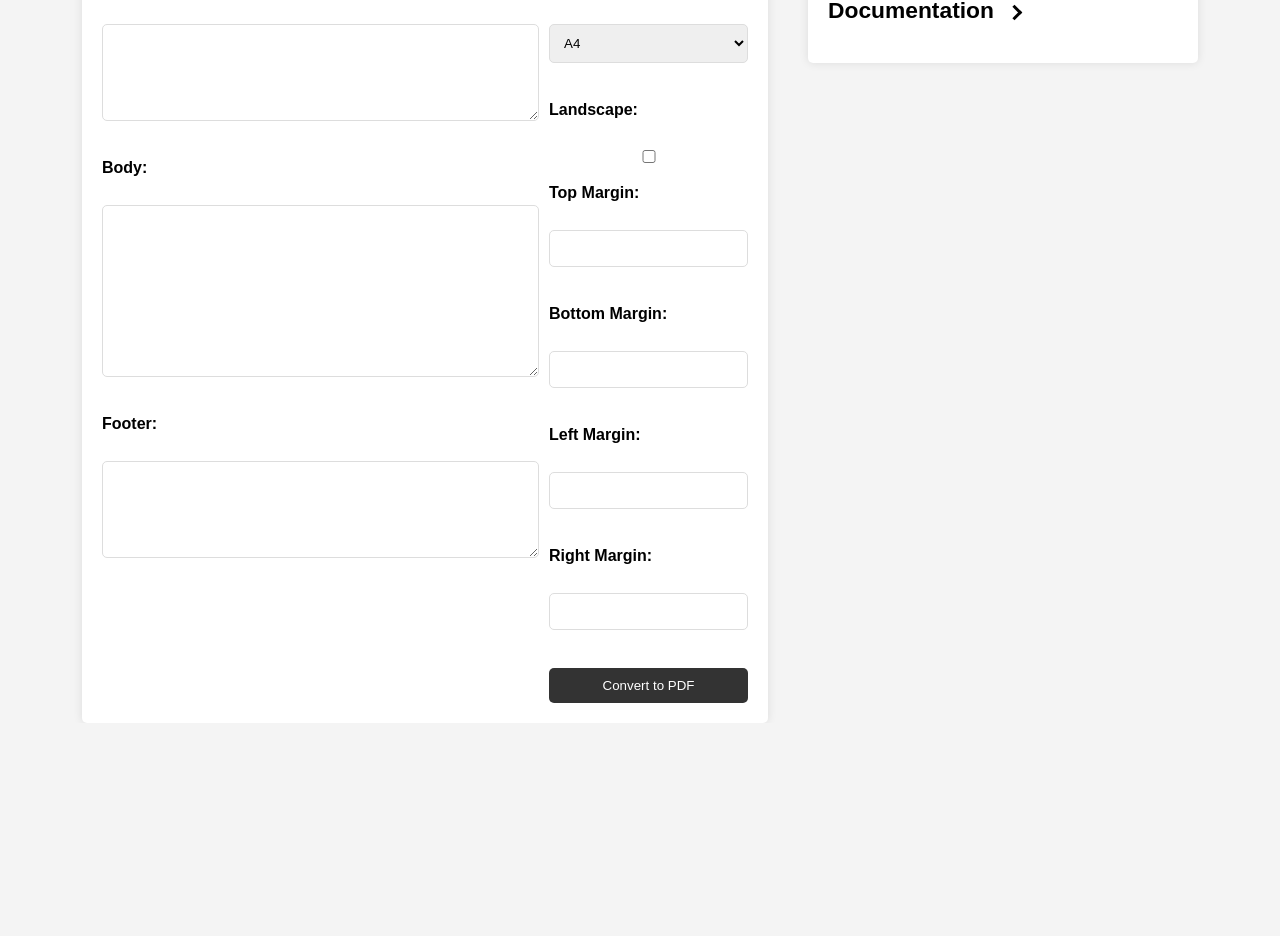
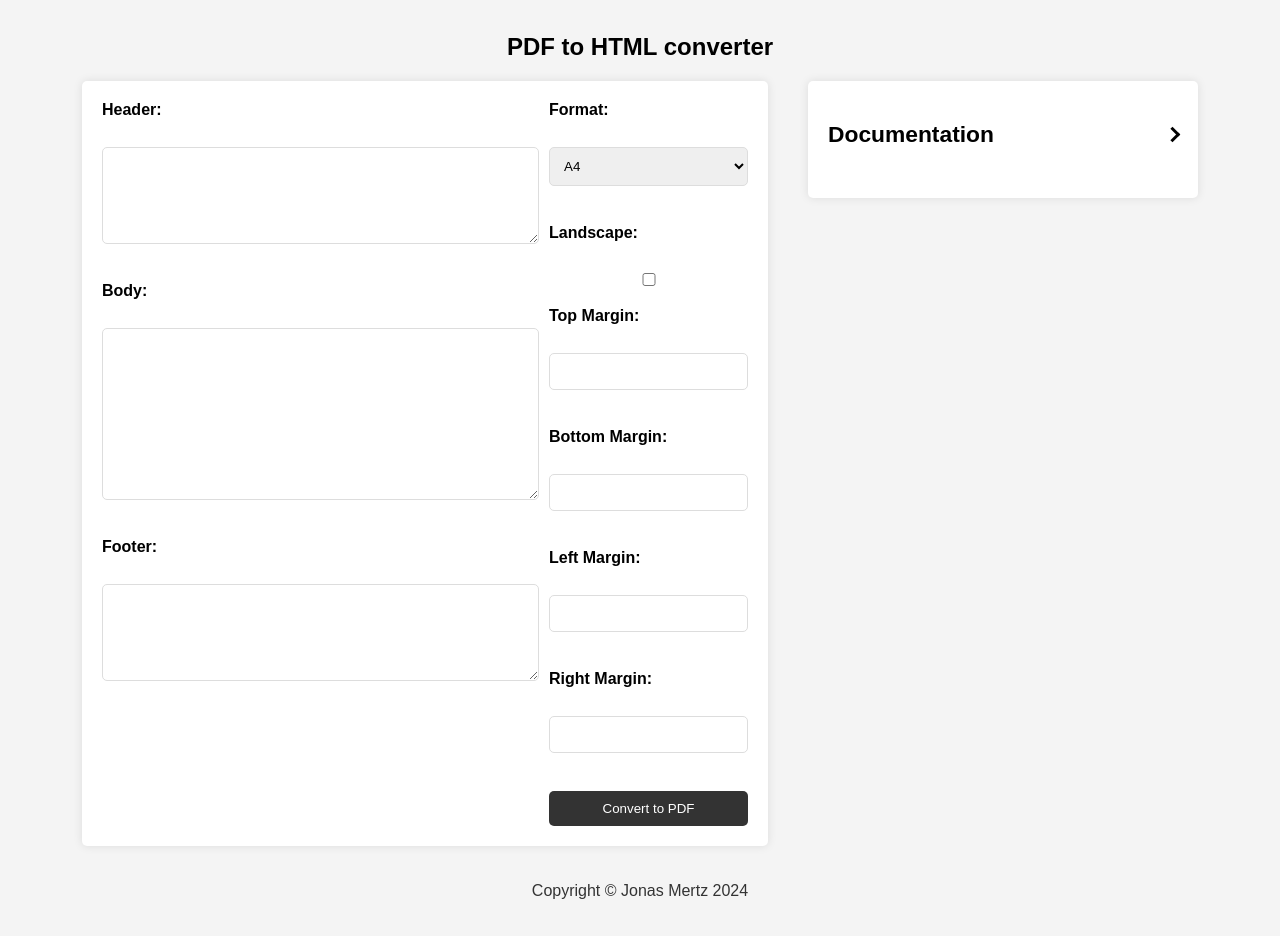
Before and after one commit to JonesMertz/johnspdf, a website: page public/index.html in a window 1280 px wide. Shown: the part 200-1136 px from the top of the page. Before the commit the page ends 923 px from the top, so only its background shows below. Drawn offline with Linux system fonts and the light colour scheme.

Commit message:
added footer, and fix click on documentation

```diff
--- a/public/index.html
+++ b/public/index.html
@@ -26,7 +26,7 @@
                     <option value="A3">A3</option>
                 </select><br>
                 <label for="landscape">Landscape:</label><br>
-                <input type="checkbox" id="landscape"><br>
+                <input type="checkbox" id="landscape" styl><br>
                 <label for="margin-top">Top Margin:</label><br>
                 <input type="text" id="margin-top"><br>
                 <label for="margin-bottom">Bottom Margin:</label><br>
@@ -88,7 +88,7 @@
 
         </script>
         <div class="card" id="documentation-card">
-            <h2>Documentation</h2>
+            <h2 id="documentation-card-toggle">Documentation</h2>
             <div class="content">
 
                 <p>
@@ -96,7 +96,7 @@
                 </p>
                 <h3>Usage</h3>
                 <p>
-                    The only required input is the main HTML. The header and footer are optional.
+                    The only required input is the main HTML
                 </p>
                 <div style="margin-left: 12px;">
 
@@ -106,7 +106,7 @@
                         </b>
                     </p>
                     <ul style="margin: 0px;">
-                        <li>Header: header html</li>
+                        <li>HTML: Body html</li>
                     </ul>
 
                     <p style="margin: 8px;">
@@ -115,7 +115,7 @@
                         </b>
                     </p>
                     <ul style="margin: 0px;">
-                        <li>HTML: Body html</li>
+                        <li>Header: header html</li>
                         <li>Footer: Footer html</li>
                         <li>Format: Most common paper formats</li>
                         <li>Landscape: true || false</li>
@@ -171,6 +171,9 @@
 
         </div>
     </div>
+    <footer>
+        <p>Copyright © Jonas Mertz 2024</p>
+    </footer>
 </body>
 
 </html>
@@ -184,7 +187,7 @@
         const title = document.querySelector('#documentation-card h2');
         title.classList.add('open');
     }
-    document.getElementById('documentation-card').addEventListener('click', toggleDocumentationCard);
+    document.getElementById('documentation-card-toggle').addEventListener('click', toggleDocumentationCard);
     function toggleDocumentationCard() {
         const content = document.querySelector('#documentation-card .content');
         const title = document.querySelector('#documentation-card h2');
--- a/public/styles.css
+++ b/public/styles.css
@@ -3,10 +3,19 @@ body {
     display: flex;
     flex-direction: column;
     align-items: center;
-    justify-content: center;
+    justify-content: start;
     height: 100vh;
     margin: 0;
     background-color: #f4f4f4;
+}
+
+footer {
+    margin-top: auto;
+    padding-top: 20px;
+    padding-bottom: 20px;
+    color: #333;
+    text-align: center;
+    width: 100%;
 }
 
 h1 {
@@ -104,6 +113,17 @@ input[type="submit"]:hover {
     max-height: 1000px; /* Adjust this value as needed */
 }
 
+#documentation-card-toggle {
+    cursor: pointer;
+    display: flex;
+    align-items: center;
+    justify-content: space-between;
+    padding-top: 20px;
+    padding-bottom: 20px;
+    margin-top: 0px;
+    margin-bottom: 10px;
+}
+
 #documentation-card h2::after {
     content: '';
     border: solid black;
```
